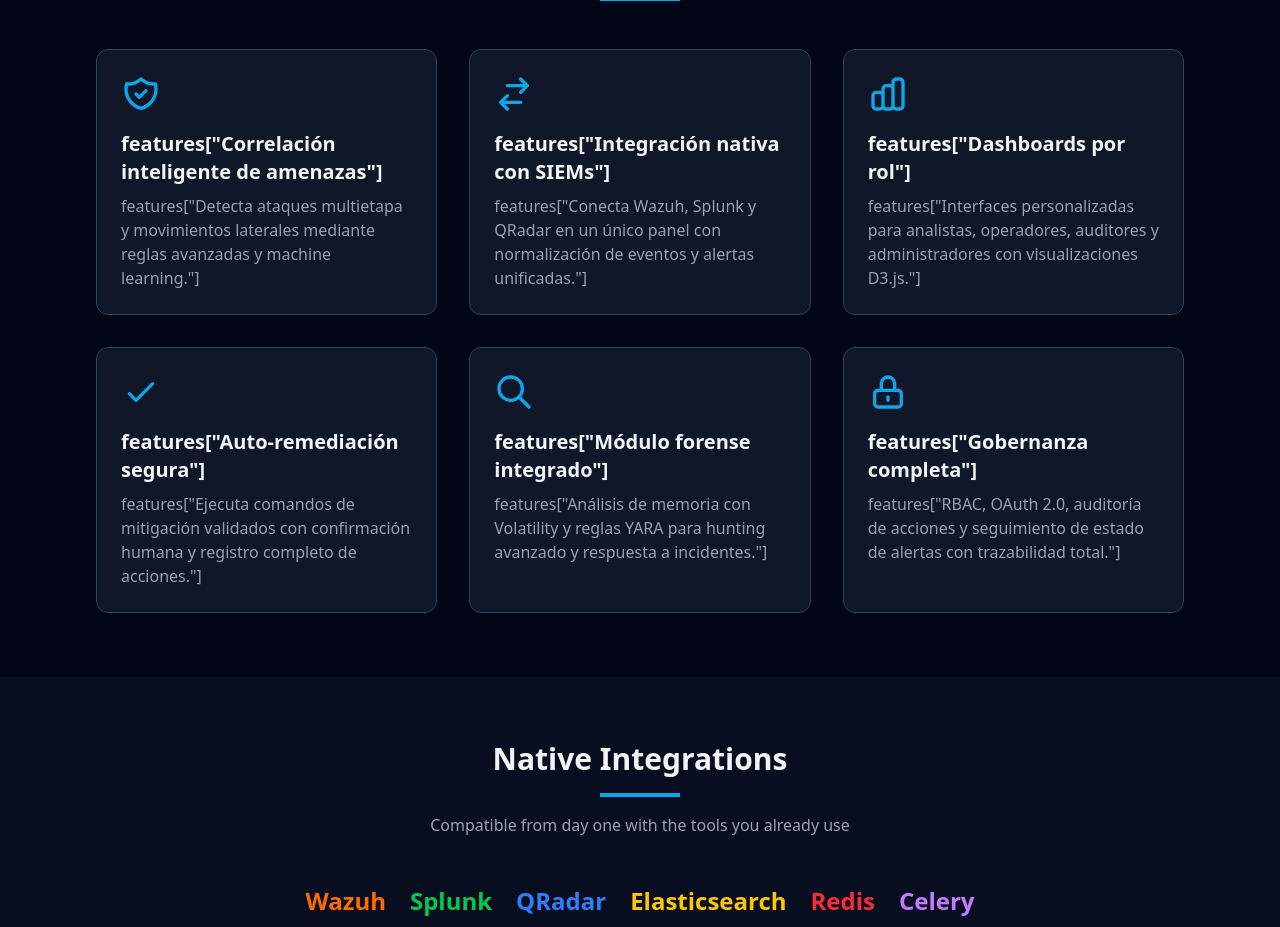
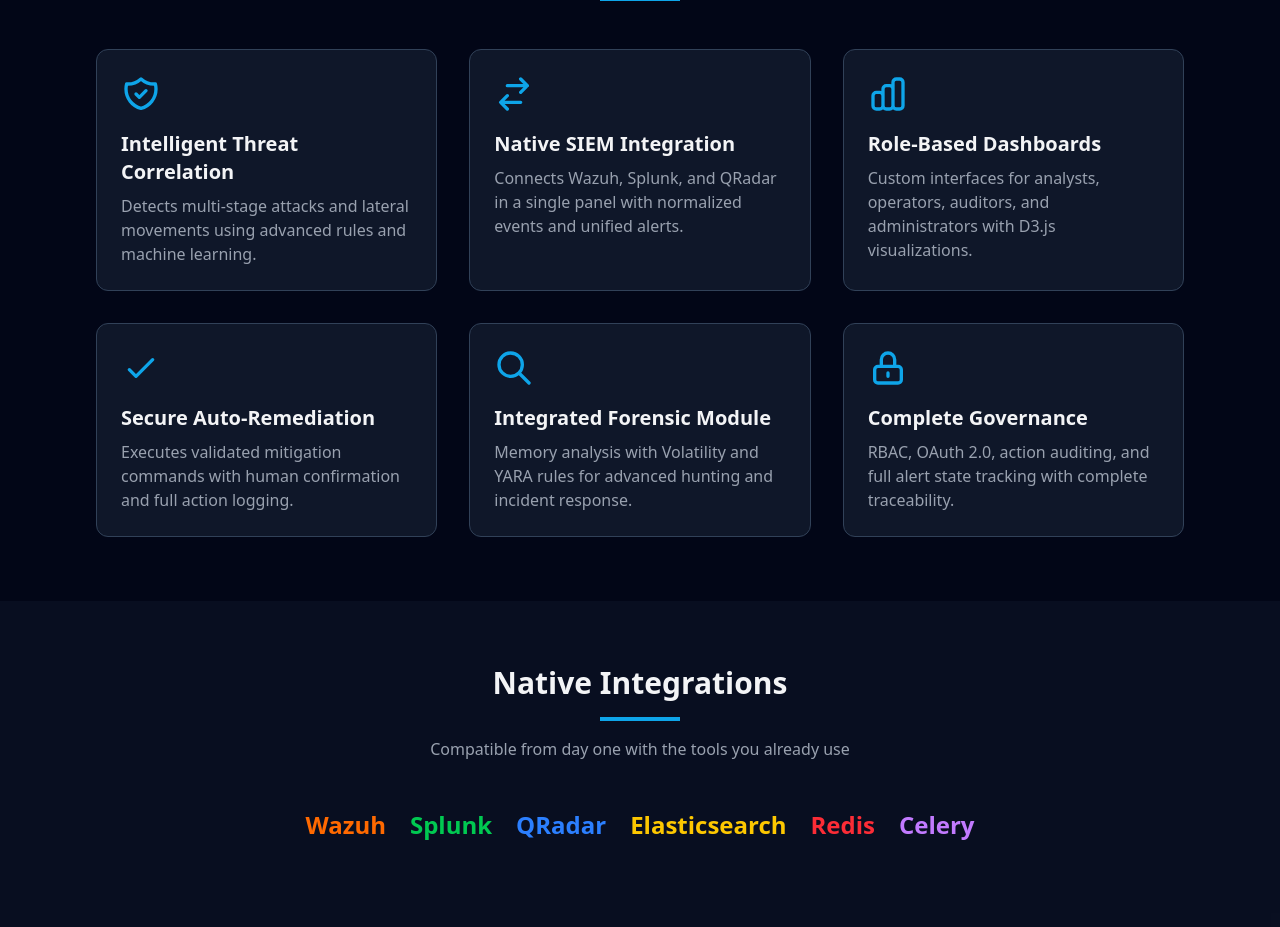
Before and after one commit to alfasierra/sentinelarg-landing, a React (Vite) app: page / in a window 1280 px wide. Shown: the part 1120-2047 px from the top of the page. Built offline with nearby package versions, Linux system fonts and the light colour scheme.

Commit message:
corregido el features que se veia

```diff
--- a/public/demo/index.html
+++ /dev/null
@@ -1,63 +0,0 @@
-<!DOCTYPE html>
-<html lang="es">
-<head>
-  <meta charset="UTF-8" />
-  <meta name="viewport" content="width=device-width, initial-scale=1.0" />
-  <title>Demo Interactiva - SentinelArg</title>
-  <style>
-    body {
-      margin: 0;
-      background: #020617;
-      color: #f8fafc;
-      font-family: system-ui, sans-serif;
-    }
-    .container { max-width: 1200px; margin: 2rem auto; padding: 0 1rem; }
-    img { width: 100%; border-radius: 0.5rem; margin: 1.5rem 0; }
-    h1 { text-align: center; color: #0ea5e9; }
-    .back-link {
-      display: inline-block;
-      margin-bottom: 2rem;
-      color: #0ea5e9;
-      text-decoration: none;
-    }
-  </style>
-</head>
-<body>
-  <div class="container">
-    <a href="/" class="back-link">← Volver a la landing</a>
-    <h1>Demo Interactiva de SentinelArg</h1>
-
-    <p>Explora las principales funcionalidades de nuestra plataforma con datos simulados.</p>
-
-    <h2>Dashboard de Administrador</h2>
-    <img src="/demo/dashboard-admin.jpg" alt="Dashboard de SentinelArg">
-
-    <h2>Correlación de Amenazas</h2>
-    <img src="/demo/correlation-view" alt="Correlación de amenazas en SentinelArg">
-
-    <h2>Gestión de Activos</h2>
-    <img src="/demo/assets-view" alt="Gestión de activos en SentinelArg">
-
-    <h2>Threat Hunting</h2>
-    <img src="/demo/threat-hunting" alt="Threat Hunting en SentinelArg">
-
-    <h2>Detección de Vulnerabilidades</h2>
-    <img src="/demo/vulnerabilidades" alt="Detección de Vulnerabilidades en SentinelArg">
-
-    <h2>Panel de Alertas</h2>
-    <img src="/demo/alertas" alt="Panel de Alertas en SentinelArg">
-
-    <h2>Cumplimiento Normativo</h2>
-    <img src="/demo/cumplimiento-normativo" alt="Cumplimiento Normativo en SentinelArg">
-
-    <h2>Detección de Malware</h2>
-    <img src="/demo/malware" alt="Detección de Malware en SentinelArg">
-
-
-    <p style="text-align: center; margin-top: 3rem;">
-      ¿Quieres ver una demo en vivo con tus datos?<br>
-      <a href="/" style="color: #0ea5e9;">Solicita una presentación personalizada</a>
-    </p>
-  </div>
-</body>
-</html>
--- a/src/App.jsx
+++ b/src/App.jsx
@@ -40,8 +40,8 @@ function App() {
 
   const features = [
     {
-      title: t('features["Correlación inteligente de amenazas"]'),
-      desc: t('features["Detecta ataques multietapa y movimientos laterales mediante reglas avanzadas y machine learning."]'),
+      title: t('features.correlation.title'),
+      desc: t('features.correlation.desc'),
       icon: (
         <svg xmlns="http://www.w3.org/2000/svg" className="h-10 w-10 text-primary" fill="none" viewBox="0 0 24 24" stroke="currentColor">
           <path strokeLinecap="round" strokeLinejoin="round" strokeWidth={2} d="M9 12l2 2 4-4m5.618-4.016A11.955 11.955 0 0112 2.944a11.955 11.955 0 01-8.618 3.04A12.02 12.02 0 003 9c0 5.591 3.824 10.29 9 11.622 5.176-1.332 9-6.031 9-11.622 0-1.042-.133-2.052-.382-3.016z" />
@@ -49,8 +49,8 @@ function App() {
       )
     },
     {
-      title: t('features["Integración nativa con SIEMs"]'),
-      desc: t('features["Conecta Wazuh, Splunk y QRadar en un único panel con normalización de eventos y alertas unificadas."]'),
+      title: t('features.siem.title'),
+      desc: t('features.siem.desc'),
       icon: (
         <svg xmlns="http://www.w3.org/2000/svg" className="h-10 w-10 text-primary" fill="none" viewBox="0 0 24 24" stroke="currentColor">
           <path strokeLinecap="round" strokeLinejoin="round" strokeWidth={2} d="M8 7h12m0 0l-4-4m4 4l-4 4m0 6H4m0 0l4 4m-4-4l4-4" />
@@ -58,8 +58,8 @@ function App() {
       )
     },
     {
-      title: t('features["Dashboards por rol"]'),
-      desc: t('features["Interfaces personalizadas para analistas, operadores, auditores y administradores con visualizaciones D3.js."]'),
+      title: t('features.dashboards.title'),
+      desc: t('features.dashboards.desc'),
       icon: (
         <svg xmlns="http://www.w3.org/2000/svg" className="h-10 w-10 text-primary" fill="none" viewBox="0 0 24 24" stroke="currentColor">
           <path strokeLinecap="round" strokeLinejoin="round" strokeWidth={2} d="M9 19v-6a2 2 0 00-2-2H5a2 2 0 00-2 2v6a2 2 0 002 2h2a2 2 0 002-2zm0 0V9a2 2 0 012-2h2a2 2 0 012 2v10m-6 0a2 2 0 002 2h2a2 2 0 002-2m0 0V5a2 2 0 012-2h2a2 2 0 012 2v14a2 2 0 01-2 2h-2a2 2 0 01-2-2z" />
@@ -67,8 +67,8 @@ function App() {
       )
     },
     {
-      title: t('features["Auto-remediación segura"]'),
-      desc: t('features["Ejecuta comandos de mitigación validados con confirmación humana y registro completo de acciones."]'),
+      title: t('features.remediation.title'),
+      desc: t('features.remediation.desc'),
       icon: (
         <svg xmlns="http://www.w3.org/2000/svg" className="h-10 w-10 text-primary" fill="none" viewBox="0 0 24 24" stroke="currentColor">
           <path strokeLinecap="round" strokeLinejoin="round" strokeWidth={2} d="M5 13l4 4L19 7" />
@@ -76,8 +76,8 @@ function App() {
       )
     },
     {
-      title: t('features["Módulo forense integrado"]'),
-      desc: t('features["Análisis de memoria con Volatility y reglas YARA para hunting avanzado y respuesta a incidentes."]'),
+      title: t('features.forensic.title'),
+      desc: t('features.forensic.desc'),
       icon: (
         <svg xmlns="http://www.w3.org/2000/svg" className="h-10 w-10 text-primary" fill="none" viewBox="0 0 24 24" stroke="currentColor">
           <path strokeLinecap="round" strokeLinejoin="round" strokeWidth={2} d="M21 21l-6-6m2-5a7 7 0 11-14 0 7 7 0 0114 0z" />
@@ -85,8 +85,8 @@ function App() {
       )
     },
     {
-      title: t('features["Gobernanza completa"]'),
-      desc: t('features["RBAC, OAuth 2.0, auditoría de acciones y seguimiento de estado de alertas con trazabilidad total."]'),
+      title: t('features.governance.title'),
+      desc: t('features.governance.desc'),
       icon: (
         <svg xmlns="http://www.w3.org/2000/svg" className="h-10 w-10 text-primary" fill="none" viewBox="0 0 24 24" stroke="currentColor">
           <path strokeLinecap="round" strokeLinejoin="round" strokeWidth={2} d="M12 15v2m-6 4h12a2 2 0 002-2v-6a2 2 0 00-2-2H6a2 2 0 00-2 2v6a2 2 0 002 2zm10-10V7a4 4 0 00-8 0v4h8z" />
--- a/src/i18n.js
+++ b/src/i18n.js
@@ -26,18 +26,30 @@ const resources = {
       },
       features: {
         title: "Funcionalidades Clave",
-        "Correlación inteligente de amenazas": "Correlación inteligente de amenazas",
-        "Detecta ataques multietapa y movimientos laterales mediante reglas avanzadas y machine learning.": "Detecta ataques multietapa y movimientos laterales mediante reglas avanzadas y machine learning.",
-        "Integración nativa con SIEMs": "Integración nativa con SIEMs",
-        "Conecta Wazuh, Splunk y QRadar en un único panel con normalización de eventos y alertas unificadas.": "Conecta Wazuh, Splunk y QRadar en un único panel con normalización de eventos y alertas unificadas.",
-        "Dashboards por rol": "Dashboards por rol",
-        "Interfaces personalizadas para analistas, operadores, auditores y administradores con visualizaciones D3.js.": "Interfaces personalizadas para analistas, operadores, auditores y administradores con visualizaciones D3.js.",
-        "Auto-remediación segura": "Auto-remediación segura",
-        "Ejecuta comandos de mitigación validados con confirmación humana y registro completo de acciones.": "Ejecuta comandos de mitigación validados con confirmación humana y registro completo de acciones.",
-        "Módulo forense integrado": "Módulo forense integrado",
-        "Análisis de memoria con Volatility y reglas YARA para hunting avanzado y respuesta a incidentes.": "Análisis de memoria con Volatility y reglas YARA para hunting avanzado y respuesta a incidentes.",
-        "Gobernanza completa": "Gobernanza completa",
-        "RBAC, OAuth 2.0, auditoría de acciones y seguimiento de estado de alertas con trazabilidad total.": "RBAC, OAuth 2.0, auditoría de acciones y seguimiento de estado de alertas con trazabilidad total."
+        correlation: {
+          title: "Correlación inteligente de amenazas",
+          desc: "Detecta ataques multietapa y movimientos laterales mediante reglas avanzadas y machine learning."
+        },
+        siem: {
+          title: "Integración nativa con SIEMs",
+          desc: "Conecta Wazuh, Splunk y QRadar en un único panel con normalización de eventos y alertas unificadas."
+        },
+        dashboards: {
+          title: "Dashboards por rol",
+          desc: "Interfaces personalizadas para analistas, operadores, auditores y administradores con visualizaciones D3.js."
+        },
+        remediation: {
+          title: "Auto-remediación segura",
+          desc: "Ejecuta comandos de mitigación validados con confirmación humana y registro completo de acciones."
+        },
+        forensic: {
+          title: "Módulo forense integrado",
+          desc: "Análisis de memoria con Volatility y reglas YARA para hunting avanzado y respuesta a incidentes."
+        },
+        governance: {
+          title: "Gobernanza completa",
+          desc: "RBAC, OAuth 2.0, auditoría de acciones y seguimiento de estado de alertas con trazabilidad total."
+        }
       },
       integrations: "Integraciones Nativas",
       "integrations.subtitle": "Compatible desde el primer día con las herramientas que ya usas",
@@ -99,18 +111,30 @@ const resources = {
       },
       features: {
         title: "Key Features",
-        "Correlación inteligente de amenazas": "Intelligent Threat Correlation",
-        "Detecta ataques multietapa y movimientos laterales mediante reglas avanzadas y machine learning.": "Detects multi-stage attacks and lateral movements using advanced rules and machine learning.",
-        "Integración nativa con SIEMs": "Native SIEM Integration",
-        "Conecta Wazuh, Splunk y QRadar en un único panel con normalización de eventos y alertas unificadas.": "Connects Wazuh, Splunk, and QRadar in a single panel with normalized events and unified alerts.",
-        "Dashboards por rol": "Role-Based Dashboards",
-        "Interfaces personalizadas para analistas, operadores, auditores y administradores con visualizaciones D3.js.": "Custom interfaces for analysts, operators, auditors, and administrators with D3.js visualizations.",
-        "Auto-remediación segura": "Secure Auto-Remediation",
-        "Ejecuta comandos de mitigación validados con confirmación humana y registro completo de acciones.": "Executes validated mitigation commands with human confirmation and full action logging.",
-        "Módulo forense integrado": "Integrated Forensic Module",
-        "Análisis de memoria con Volatility y reglas YARA para hunting avanzado y respuesta a incidentes.": "Memory analysis with Volatility and YARA rules for advanced hunting and incident response.",
-        "Gobernanza completa": "Complete Governance",
-        "RBAC, OAuth 2.0, auditoría de acciones y seguimiento de estado de alertas con trazabilidad total.": "RBAC, OAuth 2.0, action auditing, and full alert state tracking with complete traceability."
+        correlation: {
+          title: "Intelligent Threat Correlation",
+          desc: "Detects multi-stage attacks and lateral movements using advanced rules and machine learning."
+        },
+        siem: {
+          title: "Native SIEM Integration",
+          desc: "Connects Wazuh, Splunk, and QRadar in a single panel with normalized events and unified alerts."
+        },
+        dashboards: {
+          title: "Role-Based Dashboards",
+          desc: "Custom interfaces for analysts, operators, auditors, and administrators with D3.js visualizations."
+        },
+        remediation: {
+          title: "Secure Auto-Remediation",
+          desc: "Executes validated mitigation commands with human confirmation and full action logging."
+        },
+        forensic: {
+          title: "Integrated Forensic Module",
+          desc: "Memory analysis with Volatility and YARA rules for advanced hunting and incident response."
+        },
+        governance: {
+          title: "Complete Governance",
+          desc: "RBAC, OAuth 2.0, action auditing, and full alert state tracking with complete traceability."
+        }
       },
       integrations: "Native Integrations",
       "integrations.subtitle": "Compatible from day one with the tools you already use",
```
